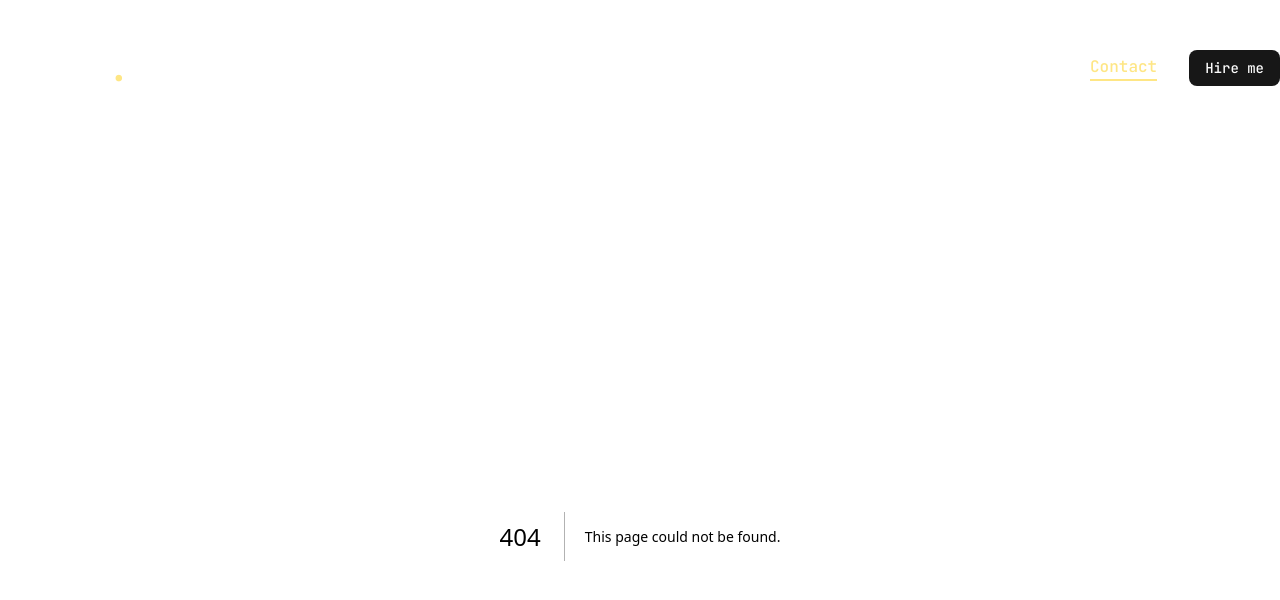
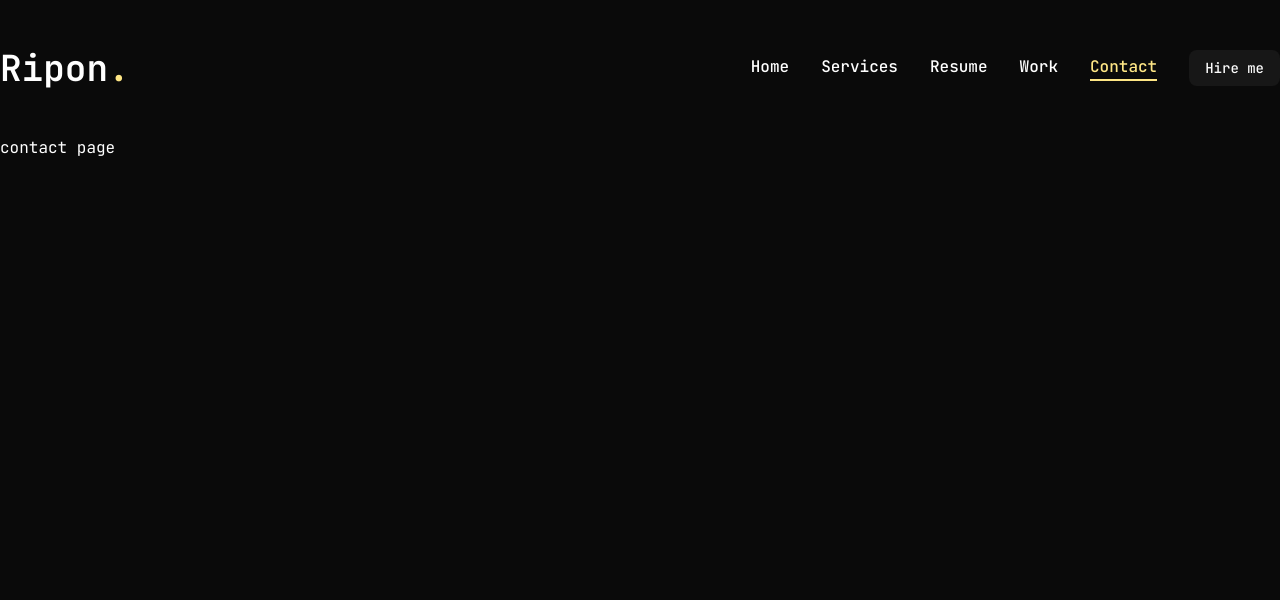
Before and after one commit to riponmondalbd/portfolio2.0, a Next.js app: page /contact in a window 1280 px wide. Before the commit this address had no page. Shown: the top 600 px of the page. Built offline with nearby package versions, Linux system fonts and the light colour scheme.

Commit message:
make resume, work and contact page

```diff
--- /dev/null
+++ b/src/app/contact/page.tsx
@@ -0,0 +1,3 @@
+export default function ContactPage() {
+  return <div>contact page</div>;
+}
--- /dev/null
+++ b/src/app/resume/page.tsx
@@ -0,0 +1,3 @@
+export default function ResumePage() {
+  return <div>resume page</div>;
+}
--- /dev/null
+++ b/src/app/work/page.tsx
@@ -0,0 +1,3 @@
+export default function WorkPage() {
+  return <div>work page</div>;
+}
```
